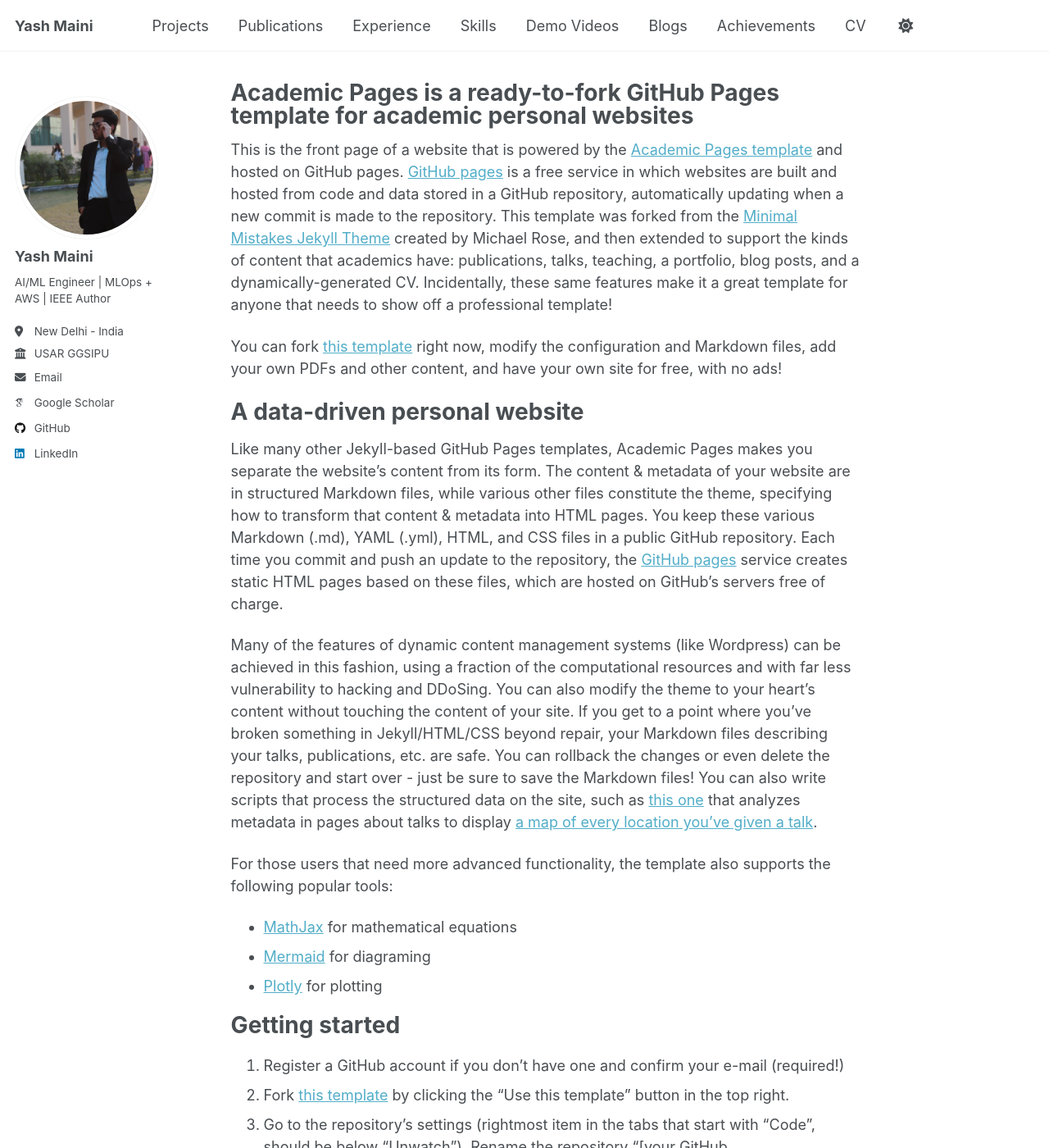
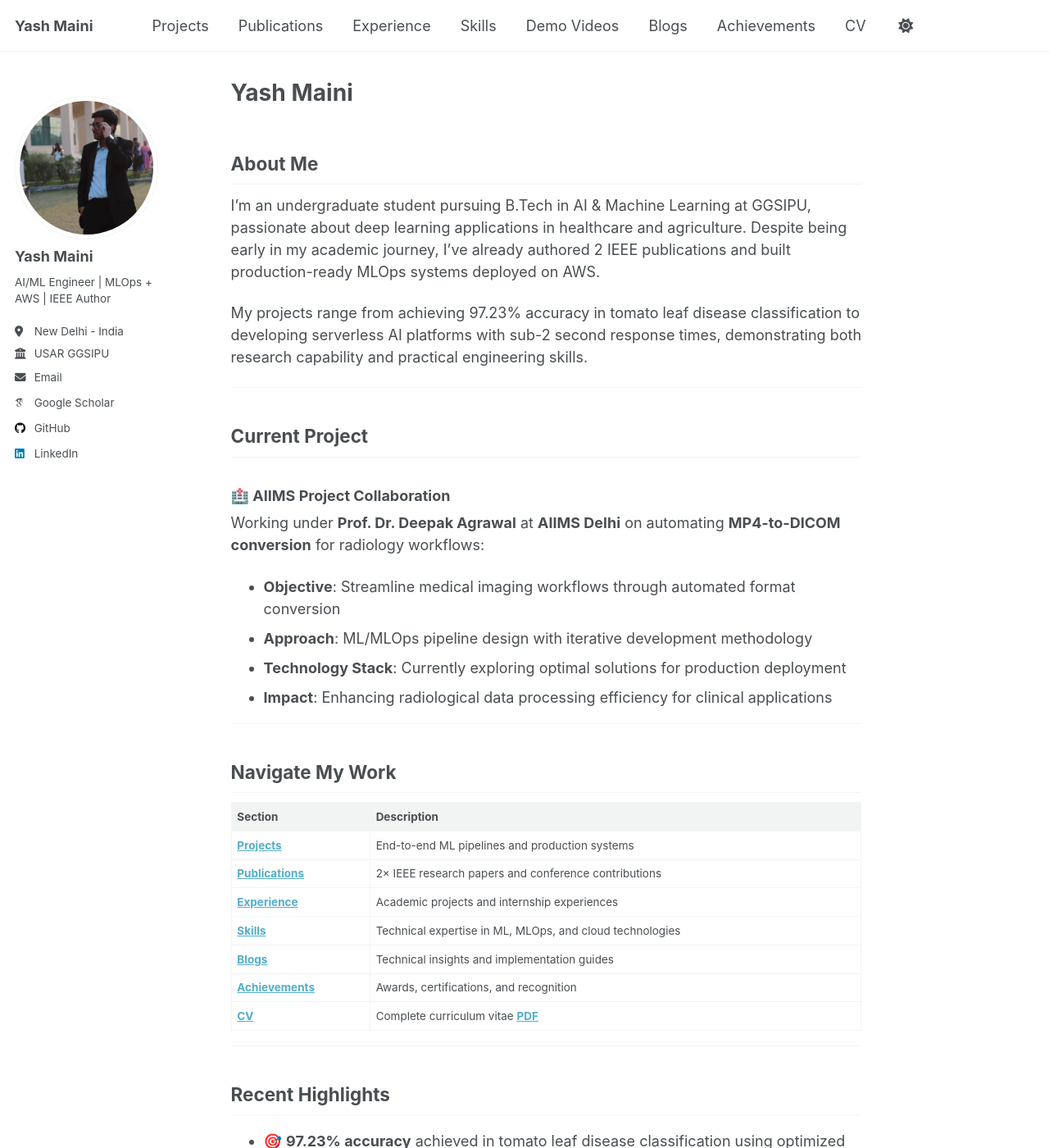
Before and after one commit to Yashmaini30/Yashmaini30.github.io, a Jekyll site: the page built from _pages/about.md, in a window 1280 px wide and 1400 px high. Shown: the whole window at 82% size. Built offline with Jekyll 4.4.1, drawn with Linux system fonts in a browser that asks for light colours; some web fonts are replaced; a script that is not in the unit is left out; some of the changed text lies outside the part shown.

Commit message:
updated home page

```diff
--- a/_pages/about.md
+++ b/_pages/about.md
@@ -1,56 +1,64 @@
 ---
 permalink: /
-title: "Academic Pages is a ready-to-fork GitHub Pages template for academic personal websites"
+title: "Yash Maini"
 author_profile: true
 redirect_from:
   - /about/
   - /about.html
 ---
 
-This is the front page of a website that is powered by the [Academic Pages template](https://github.com/academicpages/academicpages.github.io) and hosted on GitHub pages. [GitHub pages](https://pages.github.com) is a free service in which websites are built and hosted from code and data stored in a GitHub repository, automatically updating when a new commit is made to the repository. This template was forked from the [Minimal Mistakes Jekyll Theme](https://mmistakes.github.io/minimal-mistakes/) created by Michael Rose, and then extended to support the kinds of content that academics have: publications, talks, teaching, a portfolio, blog posts, and a dynamically-generated CV. Incidentally, these same features make it a great template for anyone that needs to show off a professional template!
+## About Me
 
- You can fork [this template](https://github.com/academicpages/academicpages.github.io) right now, modify the configuration and Markdown files, add your own PDFs and other content, and have your own site for free, with no ads!
+I'm an undergraduate student pursuing B.Tech in AI & Machine Learning at GGSIPU, passionate about deep learning applications in healthcare and agriculture. Despite being early in my academic journey, I've already authored 2 IEEE publications and built production-ready MLOps systems deployed on AWS.
 
-A data-driven personal website
-======
-Like many other Jekyll-based GitHub Pages templates, Academic Pages makes you separate the website's content from its form. The content & metadata of your website are in structured Markdown files, while various other files constitute the theme, specifying how to transform that content & metadata into HTML pages. You keep these various Markdown (.md), YAML (.yml), HTML, and CSS files in a public GitHub repository. Each time you commit and push an update to the repository, the [GitHub pages](https://pages.github.com/) service creates static HTML pages based on these files, which are hosted on GitHub's servers free of charge.
+My projects range from achieving 97.23% accuracy in tomato leaf disease classification to developing serverless AI platforms with sub-2 second response times, demonstrating both research capability and practical engineering skills.
 
-Many of the features of dynamic content management systems (like Wordpress) can be achieved in this fashion, using a fraction of the computational resources and with far less vulnerability to hacking and DDoSing. You can also modify the theme to your heart's content without touching the content of your site. If you get to a point where you've broken something in Jekyll/HTML/CSS beyond repair, your Markdown files describing your talks, publications, etc. are safe. You can rollback the changes or even delete the repository and start over - just be sure to save the Markdown files! You can also write scripts that process the structured data on the site, such as [this one](https://github.com/academicpages/academicpages.github.io/blob/master/talkmap.ipynb) that analyzes metadata in pages about talks to display [a map of every location you've given a talk](https://academicpages.github.io/talkmap.html).
+---
 
-For those users that need more advanced functionality, the template also supports the following popular tools:
-- [MathJax](https://www.mathjax.org/) for mathematical equations
-- [Mermaid](https://mermaid.js.org/) for diagraming
-- [Plotly](https://plotly.com/javascript/) for plotting
+## Current Project
 
-Getting started
-======
-1. Register a GitHub account if you don't have one and confirm your e-mail (required!)
-1. Fork [this template](https://github.com/academicpages/academicpages.github.io) by clicking the "Use this template" button in the top right.
-1. Go to the repository's settings (rightmost item in the tabs that start with "Code", should be below "Unwatch"). Rename the repository "[your GitHub username].github.io", which will also be your website's URL.
-1. Set site-wide configuration and create content & metadata (see below -- also see [this set of diffs](http://archive.is/3TPas) showing what files were changed to set up [an example site](https://getorg-testacct.github.io) for a user with the username "getorg-testacct")
-1. Upload any files (like PDFs, .zip files, etc.) to the files/ directory. They will appear at https://[your GitHub username].github.io/files/example.pdf.
-1. Check status by going to the repository settings, in the "GitHub pages" section
+### 🏥 **AIIMS Project Collaboration**
+Working under **Prof. Dr. Deepak Agrawal** at **AIIMS Delhi** on automating **MP4-to-DICOM conversion** for radiology workflows:
 
-Site-wide configuration
-------
-The main configuration file for the site is in the base directory in [_config.yml](https://github.com/academicpages/academicpages.github.io/blob/master/_config.yml), which defines the content in the sidebars and other site-wide features. You will need to replace the default variables with ones about yourself and your site's github repository. The configuration file for the top menu is in [_data/navigation.yml](https://github.com/academicpages/academicpages.github.io/blob/master/_data/navigation.yml). For example, if you don't have a portfolio or blog posts, you can remove those items from that navigation.yml file to remove them from the header.
+- **Objective**: Streamline medical imaging workflows through automated format conversion
+- **Approach**: ML/MLOps pipeline design with iterative development methodology
+- **Technology Stack**: Currently exploring optimal solutions for production deployment
+- **Impact**: Enhancing radiological data processing efficiency for clinical applications
 
-Create content & metadata
-------
-For site content, there is one Markdown file for each type of content, which are stored in directories like _publications, _talks, _posts, _teaching, or _pages. For example, each talk is a Markdown file in the [_talks directory](https://github.com/academicpages/academicpages.github.io/tree/master/_talks). At the top of each Markdown file is structured data in YAML about the talk, which the theme will parse to do lots of cool stuff. The same structured data about a talk is used to generate the list of talks on the [Talks page](https://academicpages.github.io/talks), each [individual page](https://academicpages.github.io/talks/2012-03-01-talk-1) for specific talks, the talks section for the [CV page](https://academicpages.github.io/cv), and the [map of places you've given a talk](https://academicpages.github.io/talkmap.html) (if you run this [python file](https://github.com/academicpages/academicpages.github.io/blob/master/talkmap.py) or [Jupyter notebook](https://github.com/academicpages/academicpages.github.io/blob/master/talkmap.ipynb), which creates the HTML for the map based on the contents of the _talks directory).
+---
 
-**Markdown generator**
+## Navigate My Work
 
-The repository includes [a set of Jupyter notebooks](https://github.com/academicpages/academicpages.github.io/tree/master/markdown_generator
-) that converts a CSV containing structured data about talks or presentations into individual Markdown files that will be properly formatted for the Academic Pages template. The sample CSVs in that directory are the ones I used to create my own personal website at stuartgeiger.com. My usual workflow is that I keep a spreadsheet of my publications and talks, then run the code in these notebooks to generate the Markdown files, then commit and push them to the GitHub repository.
+| Section | Description |
+|---------|-------------|
+| **[Projects](/projects/)** | End-to-end ML pipelines and production systems |
+| **[Publications](/publications/)** | 2× IEEE research papers and conference contributions |
+| **[Experience](/experience/)** | Academic projects and internship experiences |
+| **[Skills](/skills/)** | Technical expertise in ML, MLOps, and cloud technologies |
+| **[Blogs](/blog/)** | Technical insights and implementation guides |
+| **[Achievements](/achievements/)** | Awards, certifications, and recognition |
+| **[CV](/cv/)** | Complete curriculum vitae **[PDF](/cv/resume.pdf)** |
 
-How to edit your site's GitHub repository
-------
-Many people use a git client to create files on their local computer and then push them to GitHub's servers. If you are not familiar with git, you can directly edit these configuration and Markdown files directly in the github.com interface. Navigate to a file (like [this one](https://github.com/academicpages/academicpages.github.io/blob/master/_talks/2012-03-01-talk-1.md) and click the pencil icon in the top right of the content preview (to the right of the "Raw | Blame | History" buttons). You can delete a file by clicking the trashcan icon to the right of the pencil icon. You can also create new files or upload files by navigating to a directory and clicking the "Create new file" or "Upload files" buttons.
+---
 
-Example: editing a Markdown file for a talk
-![Editing a Markdown file for a talk](/images/editing-talk.png)
+## Recent Highlights
 
-For more info
-------
-More info about configuring Academic Pages can be found in [the guide](https://academicpages.github.io/markdown/), the [growing wiki](https://github.com/academicpages/academicpages.github.io/wiki), and you can always [ask a question on GitHub](https://github.com/academicpages/academicpages.github.io/discussions). The [guides for the Minimal Mistakes theme](https://mmistakes.github.io/minimal-mistakes/docs/configuration/) (which this theme was forked from) might also be helpful.
+- 🎯 **97.23% accuracy** achieved in tomato leaf disease classification using optimized Xception model
+- 🚀 **Production deployment** of serverless AI platforms with 99.9% availability
+- 📊 **MLOps expertise** demonstrated through containerized pipelines and automated CI/CD workflows
+- 🔬 **Research leadership** in medical imaging calibration and uncertainty quantification
+
+---
+
+## Let's Connect
+
+Ready to collaborate on cutting-edge AI research or discuss MLOps strategies?
+
+- 🔗 **[GitHub](https://github.com/Yashmaini30)** - Explore my open-source contributions
+- 📱 **[LinkedIn](https://www.linkedin.com/in/yash-maini-369869198)** - Professional network and updates
+- 🧠 **[LeetCode](https://leetcode.com/u/yashmaini/)** - Problem-solving journey and algorithms
+- 📧 **[Email](mailto:mainiyash2@gmail.com)** - Direct communication for opportunities
+
+---
+
+*"Building the future of AI through rigorous research and robust engineering"*
```
